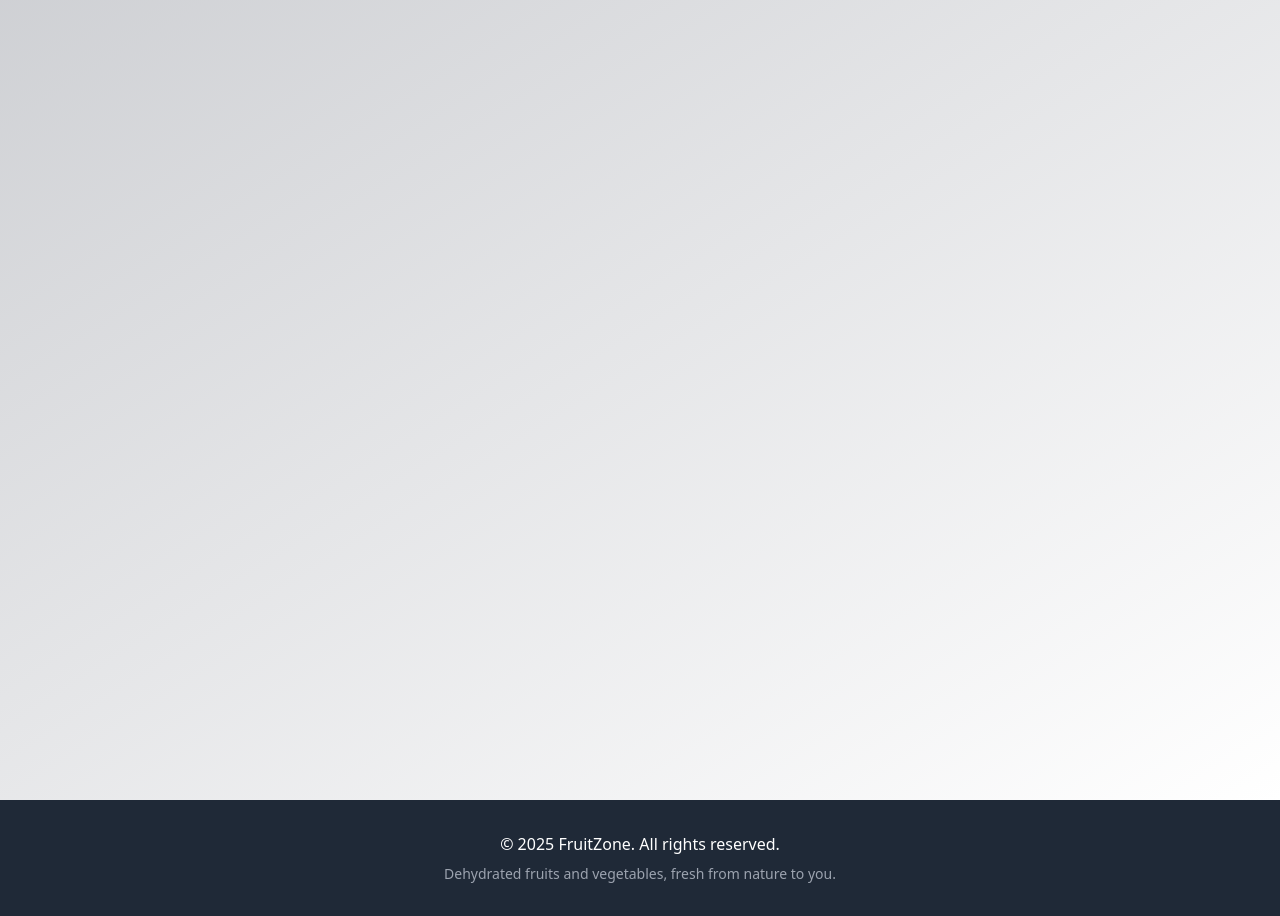
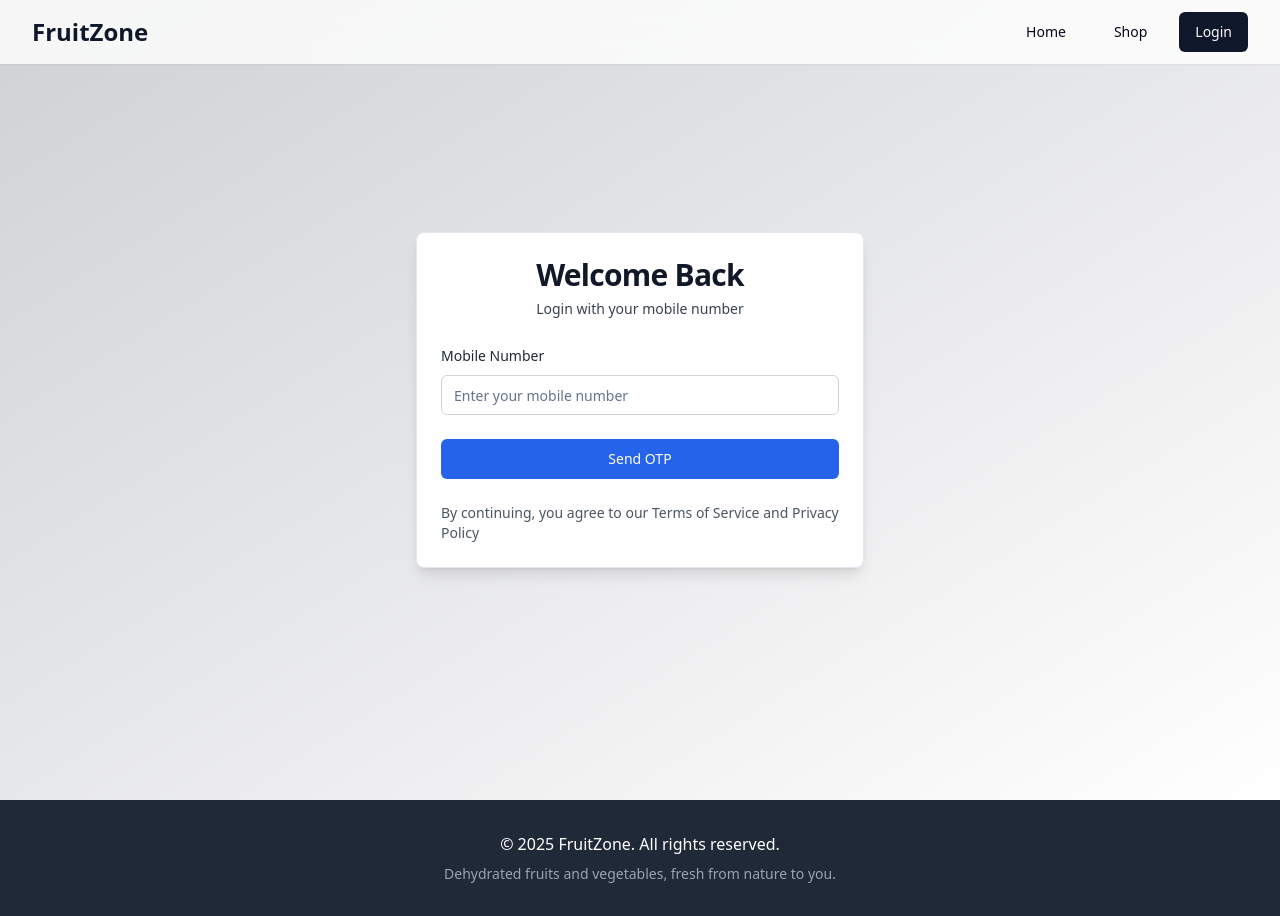
Before and after one commit to sidtricoder/FruitZone, a React (Vite) app: page /auth in a window 1280 px wide. Built offline with nearby package versions, Linux system fonts and the light colour scheme.

Commit message:
Fixed bugs

```diff
--- a/src/components/Navbar.tsx
+++ b/src/components/Navbar.tsx
@@ -1,21 +1,19 @@
 import * as React from 'react';
 import { Link } from 'react-router-dom';
-// import { ShoppingCart, User } from 'lucide-react'; // Removed unused import
 import { useAuth } from '@/hooks/useAuth';
 import { Button } from '@/components/ui/button';
-import { gsap } from 'gsap';
 
 const Navbar: React.FC = () => {
   const { isAuthenticated, user, logout } = useAuth();
   const navRef = React.useRef(null);
 
   React.useEffect(() => {
-    gsap.from(navRef.current, {
-      y: -100,
-      opacity: 0,
-      duration: 1,
-      ease: 'power3.out'
-    });
+    // gsap.from(navRef.current, {
+    //   y: -100,
+    //   opacity: 0,
+    //   duration: 1,
+    //   ease: 'power3.out'
+    // });
   }, []);
 
   return (
--- a/src/pages/AuthPage.tsx
+++ b/src/pages/AuthPage.tsx
@@ -14,6 +14,7 @@ export default function AuthPage() {
   const [isOtpSent, setIsOtpSent] = useState(false);
   const [isLoading, setIsLoading] = useState(false);
   const formRef = useRef(null);
+  const otpContainerRef = useRef<HTMLDivElement>(null);
   const navigate = useNavigate();
   const { login, requestOtp, isAuthenticated } = useAuth();
 
@@ -23,12 +24,12 @@ export default function AuthPage() {
     }
 
     // Initial animation
-    gsap.from(formRef.current, {
-      opacity: 0,
-      y: 50,
-      duration: 1,
-      ease: 'power3.out'
-    });
+    // gsap.from(formRef.current, {
+    //   opacity: 0,
+    //   y: 50,
+    //   duration: 1,
+    //   ease: 'power3.out'
+    // });
   }, [isAuthenticated, navigate]);
 
   const handleRequestOtp = async (e: React.FormEvent) => {
@@ -39,13 +40,14 @@ export default function AuthPage() {
       await requestOtp(mobileNumber);
       setIsOtpSent(true);
 
-      // Animate OTP input appearance
-      gsap.to('.otp-container', {
-        height: 'auto',
-        opacity: 1,
-        duration: 0.5,
-        ease: 'power2.out'
-      });
+      // Animate OTP container using GSAP ref
+      if (otpContainerRef.current) {
+        gsap.fromTo(
+          otpContainerRef.current,
+          { height: 0, opacity: 0 },
+          { height: 'auto', opacity: 1, overflow: 'visible', duration: 0.5, ease: 'power2.out' }
+        );
+      }
 
       toast({
         title: "OTP Sent!",
@@ -86,10 +88,10 @@ export default function AuthPage() {
 
   return (
     <div className="min-h-screen flex items-center justify-center bg-gradient-to-br from-primary/20 to-background p-4">
-      <Card className="w-full max-w-md" ref={formRef}>
+      <Card className="w-full max-w-md bg-white shadow-lg" ref={formRef}>
         <CardHeader>
-          <CardTitle className="text-3xl font-bold text-center">Welcome Back</CardTitle>
-          <CardDescription className="text-center">
+          <CardTitle className="text-3xl font-bold text-center text-gray-900">Welcome Back</CardTitle>
+          <CardDescription className="text-center text-gray-700">
             {isOtpSent ? 'Enter the OTP sent to your phone' : 'Login with your mobile number'}
           </CardDescription>
         </CardHeader>
@@ -97,7 +99,7 @@ export default function AuthPage() {
           <form onSubmit={isOtpSent ? handleLogin : handleRequestOtp}>
             <div className="space-y-4">
               <div className="space-y-2">
-                <Label htmlFor="mobile">Mobile Number</Label>
+                <Label htmlFor="mobile" className="text-gray-800 font-medium">Mobile Number</Label>
                 <Input
                   id="mobile"
                   type="tel"
@@ -107,13 +109,13 @@ export default function AuthPage() {
                   pattern="[0-9]{10}"
                   required
                   disabled={isOtpSent}
-                  className="transition-all duration-200 focus:ring-2 focus:ring-primary"
+                  className="transition-all duration-200 focus:ring-2 focus:ring-primary border-gray-300 bg-white text-gray-900"
                 />
               </div>
 
               {isOtpSent && (
-                <div className="otp-container space-y-2" style={{ opacity: 0, height: 0, overflow: 'hidden' }}>
-                  <Label htmlFor="otp">OTP</Label>
+                <div ref={otpContainerRef} className="otp-container space-y-2 opacity-0 h-0 overflow-hidden">
+                  <Label htmlFor="otp" className="text-gray-800 font-medium">OTP</Label>
                   <Input
                     id="otp"
                     type="text"
@@ -122,7 +124,7 @@ export default function AuthPage() {
                     onChange={(e) => setOtp(e.target.value)}
                     pattern="[0-9]{6}"
                     required
-                    className="transition-all duration-200 focus:ring-2 focus:ring-primary"
+                    className="transition-all duration-200 focus:ring-2 focus:ring-primary border-gray-300 bg-white text-gray-900"
                   />
                 </div>
               )}
@@ -130,7 +132,7 @@ export default function AuthPage() {
 
             <Button
               type="submit"
-              className="w-full mt-6"
+              className="w-full mt-6 bg-blue-600 hover:bg-blue-700 text-white"
               disabled={isLoading}
             >
               {isLoading ? (
@@ -145,7 +147,7 @@ export default function AuthPage() {
           </form>
         </CardContent>
         <CardFooter className="flex justify-center">
-          <p className="text-sm text-muted-foreground">
+          <p className="text-sm text-gray-600">
             By continuing, you agree to our Terms of Service and Privacy Policy
           </p>
         </CardFooter>
```
